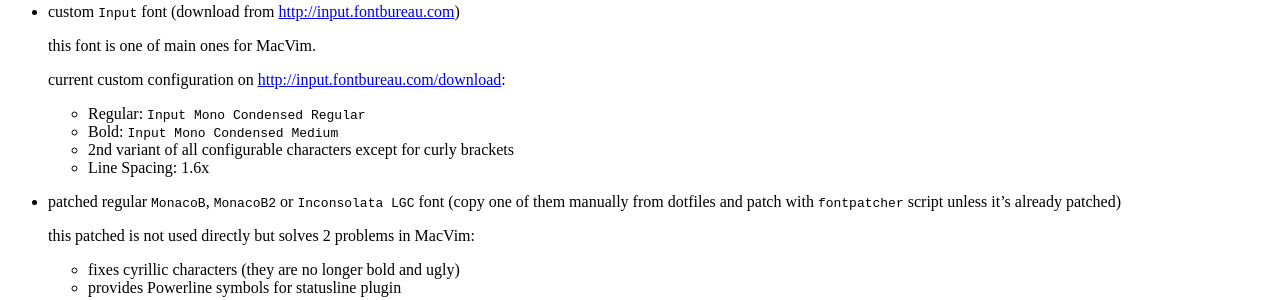
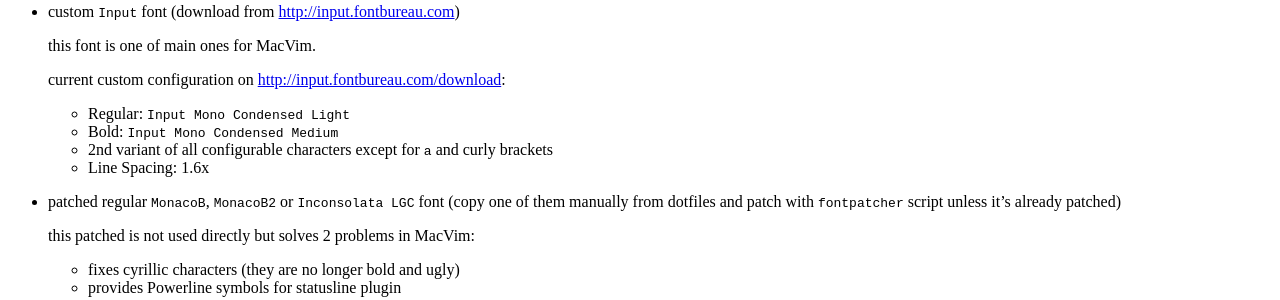
Before and after one commit to tap349/tap349.github.io, a Jekyll site: the page built from _posts/2016-10-03-macos-configuration.md, in a window 1280 px wide and 900 px high, scrolled down 3404 px. Shown: the part 186-486 px from the top of the window. Built offline with Jekyll 4.4.1, drawn with Linux system fonts in a browser that asks for light colours.

Commit message:
update 2017-07-14_03:52:32

```diff
--- a/_posts/2016-10-03-macos-configuration.md
+++ b/_posts/2016-10-03-macos-configuration.md
@@ -197,9 +197,9 @@ these fonts should be installed to _~/Library/Fonts/_ directory:
 
   current custom configuration on <http://input.fontbureau.com/download>:
 
-  - Regular: `Input Mono Condensed Regular`
+  - Regular: `Input Mono Condensed Light`
   - Bold: `Input Mono Condensed Medium`
-  - 2nd variant of all configurable characters except for curly brackets
+  - 2nd variant of all configurable characters except for `a` and curly brackets
   - Line Spacing: 1.6x
 
 - patched regular `MonacoB`, `MonacoB2` or `Inconsolata LGC` font
```
Also changed, not shown: _posts/2017-07-14-elixir-tips.md (added, +50 -0 lines).
